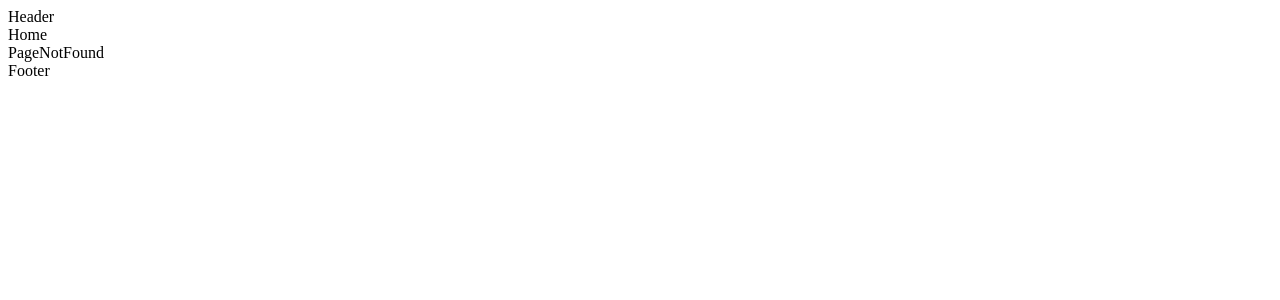
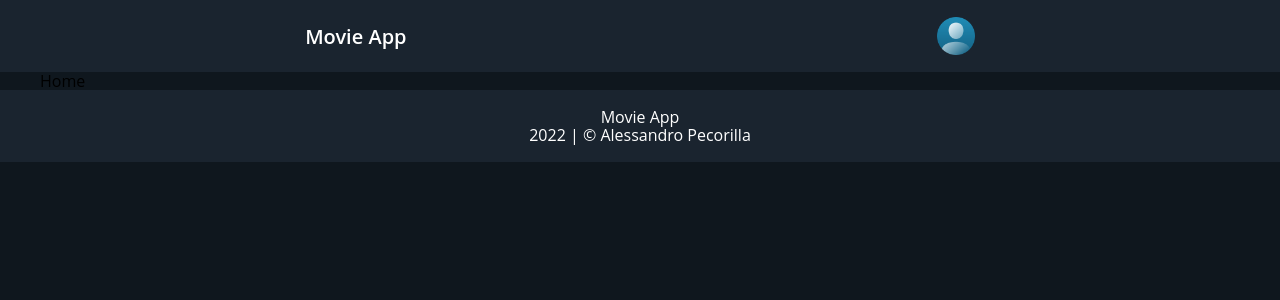
Before and after one commit to JardiinWD/redux-movies, a React (Create React App) app: page / in a window 1280 px wide. Shown: the top 300 px of the page. Built offline with nearby package versions, Linux system fonts and the light colour scheme.

Commit message:
#3 - I have implemented Footer/Header components with their stylesheet

```diff
--- a/package.json
+++ b/package.json
@@ -9,8 +9,10 @@
     "@testing-library/user-event": "^12.1.10",
     "axios": "^0.21.1",
     "node-sass": "^6.0.1",
+    "normalize.css": "^8.0.1",
     "react": "^18.1.0",
     "react-dom": "^18.1.0",
+    "react-icons": "^4.6.0",
     "react-redux": "^7.2.4",
     "react-router-dom": "^5.2.0",
     "react-scripts": "4.0.3",
--- a/src/App.js
+++ b/src/App.js
@@ -3,6 +3,7 @@ import React from 'react';
 import { BrowserRouter as Router, Route, Switch } from 'react-router-dom';
 // Stylesheet
 import './App.scss'
+import 'normalize.css';
 
 // Components
 import Header from './components/Header'
@@ -17,13 +18,19 @@ function App() {
       <Router>
         {/* Header Component */}
         <Header />
-        {/* Home Component */}
-        <Route path="/" component={Home} />
-        {/* MovieDetail Component */}
-        <Route path="/movie/:imdbID" component={MovieDetail} />
-        {/* PageNotFound Component */}
-        <Route path="*" component={PageNotFound} />
-        {/* PageNotFound Component */}
+        {/* Container Component */}
+        <div className="container">
+          {/* Switch */}
+          <Switch>
+            {/* Home Component */}
+            <Route path="/" exact component={Home} />
+            {/* MovieDetail Component */}
+            <Route path="/movie/:imdbID" component={MovieDetail} />
+            {/* PageNotFound Component */}
+            <Route path="*" component={PageNotFound} />
+          </Switch>
+        </div>
+        {/* Footer Component */}
         <Footer />
       </Router>
     </div>
--- a/src/App.scss
+++ b/src/App.scss
@@ -0,0 +1,16 @@
+@import "./common/color.scss";
+
+*{
+    list-style: none;
+    text-decoration: none;
+    font-family: "Open Sans", sans-serif;
+    box-sizing: border-box;
+}
+
+body {
+    background: $primary-color;
+}
+
+.container {
+    margin: 0px 40px;
+}
--- a/src/components/Footer.js
+++ b/src/components/Footer.js
@@ -3,9 +3,12 @@ import './styles/Footer.scss'
 
 
 const Footer = () => {
+    const year = new Date().getFullYear()
+
     return (
-        <div>
-            Footer
+        <div className="footer">
+            <div>Movie App</div>
+            <div>{year} | &copy; Alessandro Pecorilla</div>
         </div>
     )
 }
--- a/src/components/Header.js
+++ b/src/components/Header.js
@@ -1,11 +1,22 @@
 import React from 'react'
 import './styles/Header.scss'
+import User from '../images/user.png'
+import { Link } from 'react-router-dom'
+
 
 
 const Header = () => {
     return (
-        <div>
-            Header
+        /* header */
+        <div className="header">
+            <Link to="/">
+                {/* logo */}
+                <div className="logo">Movie App</div>
+            </Link>
+            {/* user-image */}
+            <div className="user-image">
+                <img src={User} alt="user" />
+            </div>
         </div>
     )
 }
--- a/src/components/styles/Footer.scss
+++ b/src/components/styles/Footer.scss
@@ -0,0 +1,11 @@
+@import '../../common/color.scss';
+
+.footer {
+    background: $secondary-color;
+    height: 72px;
+    display: flex;
+    justify-content: center;
+    align-items: center;
+    color: $font-primary;
+    flex-direction: column;
+}
--- a/src/components/styles/Header.scss
+++ b/src/components/styles/Header.scss
@@ -0,0 +1,22 @@
+@import '../../common/color.scss';
+
+.header {
+    background-color: $secondary-color;
+    height: 72px;
+    padding: 0px 40px;
+    display: flex;
+    align-items: center;
+    justify-content: space-around;
+}
+
+.logo {
+    color: $font-primary;
+    font-size: 20px;
+    font-weight: 600;
+}
+
+.user-image,
+.user-image img{
+    width: 38px;
+    height: 38px;
+}
```
Also changed, not shown: 1 other file (tests, documents, lock files or other folders).
